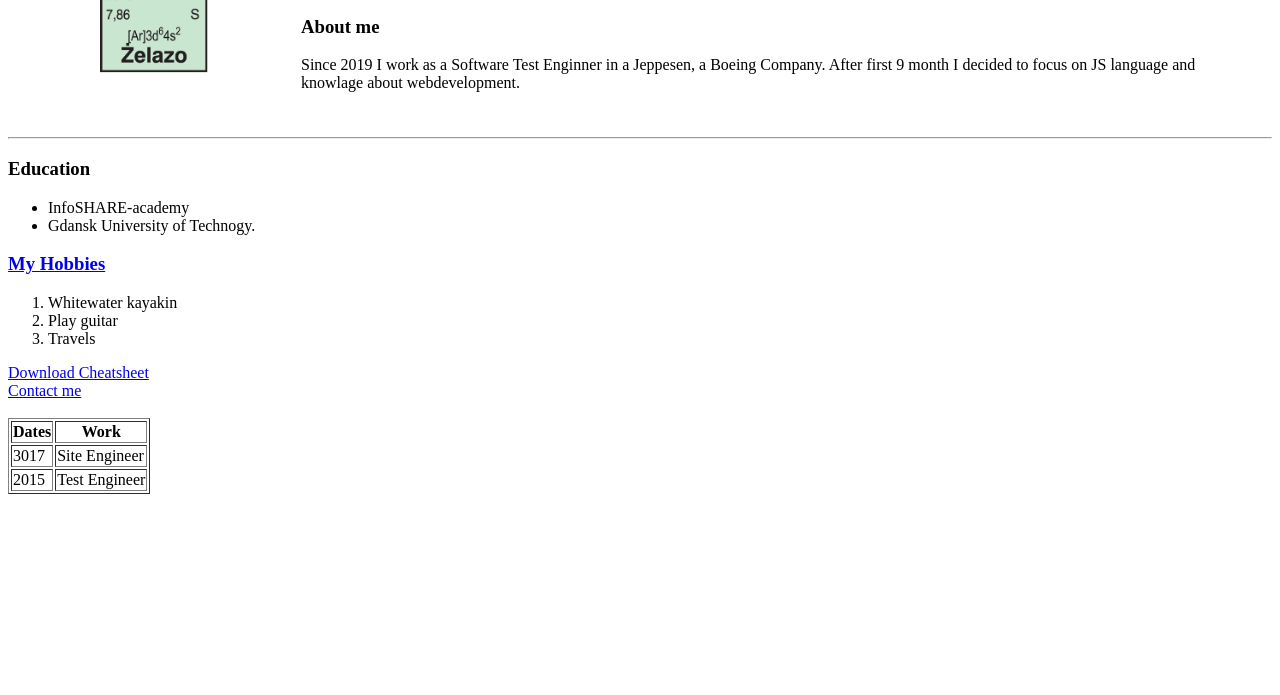
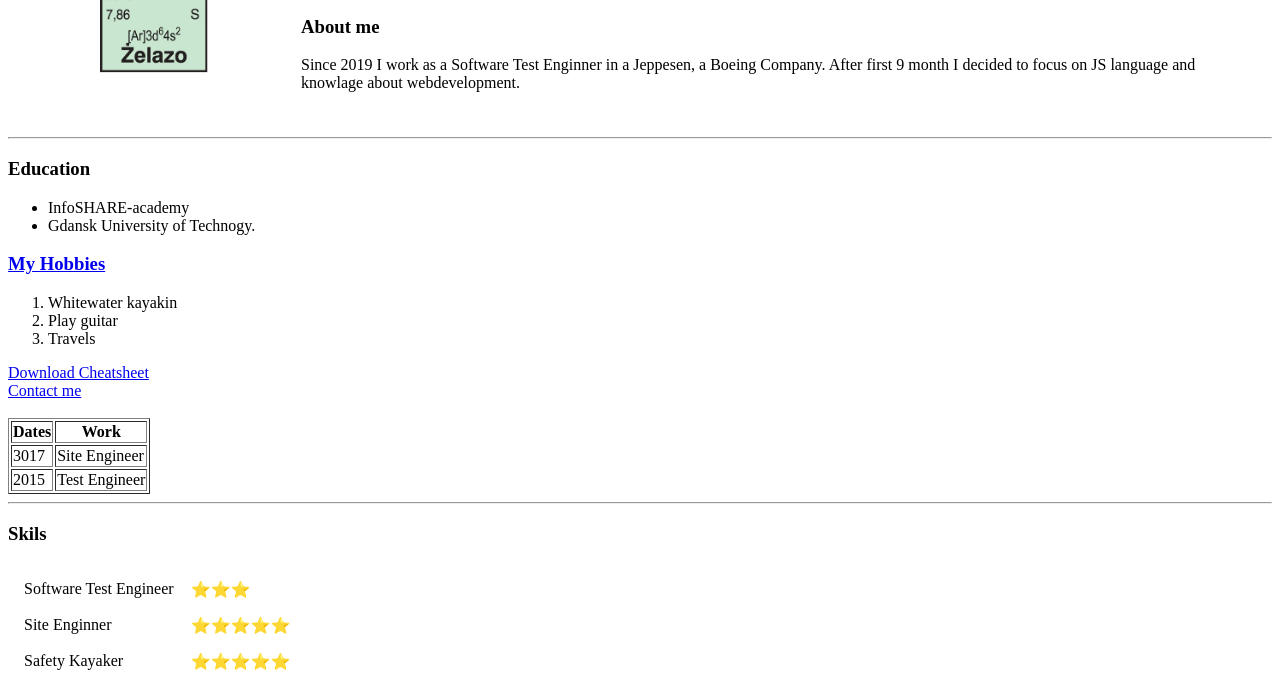
Before and after one commit to JakubZelazkiewicz/basic_exercises, a plain HTML site: page UDEMY/WebDevelopement/HTML-Personal Site/index.html in a window 1280 px wide. Shown: the part 130-825 px from the top of the page. Before the commit the page ends 800 px from the top, so only its background shows below. Drawn offline with Linux system fonts and the light colour scheme.

Commit message:
HTML - tables and inputs with various attribute

```diff
--- a/UDEMY/WebDevelopement/HTML-Personal Site/index.html
+++ b/UDEMY/WebDevelopement/HTML-Personal Site/index.html
@@ -39,13 +39,10 @@
       <th>Dates</th>
       <th>Work</th>
     </tr>
-
   </thead>
   <tbody>
-
   </tbody>
   <tfoot>
-
   </tfoot>
   <tr>
     <td>3017</td>
@@ -56,6 +53,30 @@
     <td>Test Engineer</td>
   </tr>
 </table>
+<hr>
+<h3>Skils</h3>
+
+<table cellspacing="15">
+    <tr>
+      <td>Software Test Engineer</td>
+      <td>⭐⭐⭐</td>
+    </tr>
+    <tr>
+      <td>Site Enginner</td>
+      <td>⭐⭐⭐⭐⭐</td>
+    </tr>
+    <tr>
+      <td>Safety Kayaker</td>
+      <td>⭐⭐⭐⭐⭐</td>
+    </tr>
+  </table>
+
+
+
+
+
+
+
 </body>
 
 </html>
```
Also changed, not shown: UDEMY/WebDevelopement/HTML-Personal Site/contact.html (+10 -0 lines).
